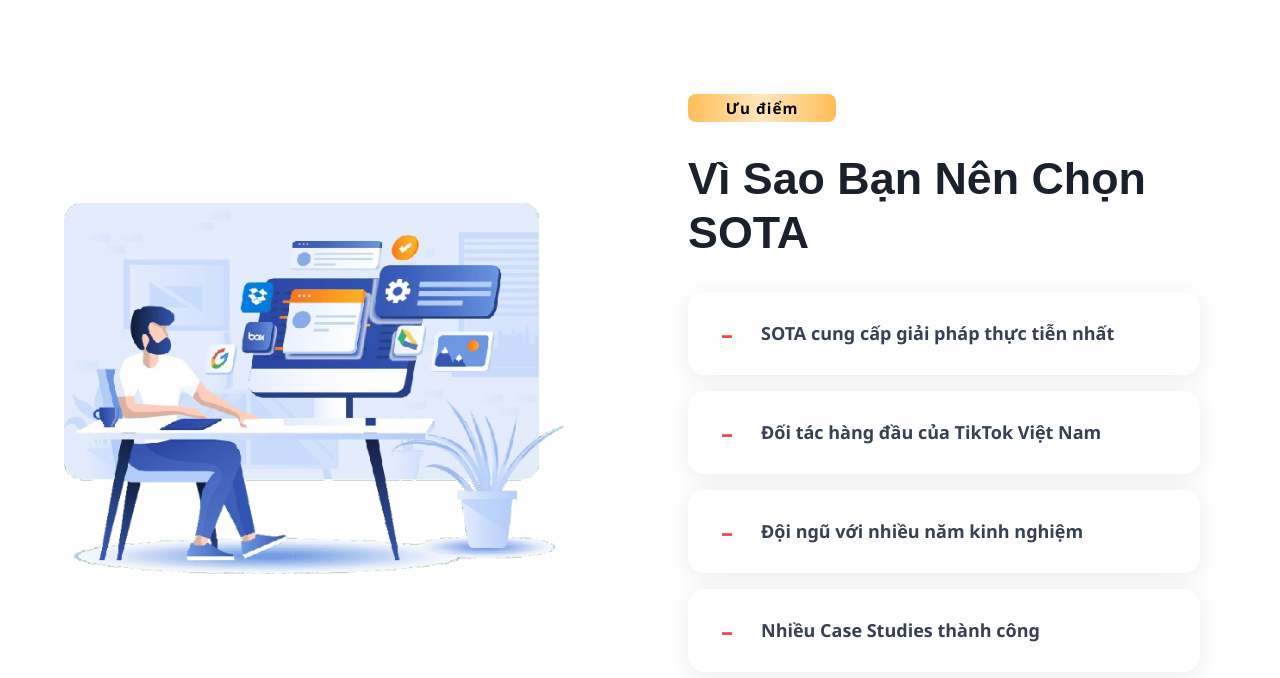
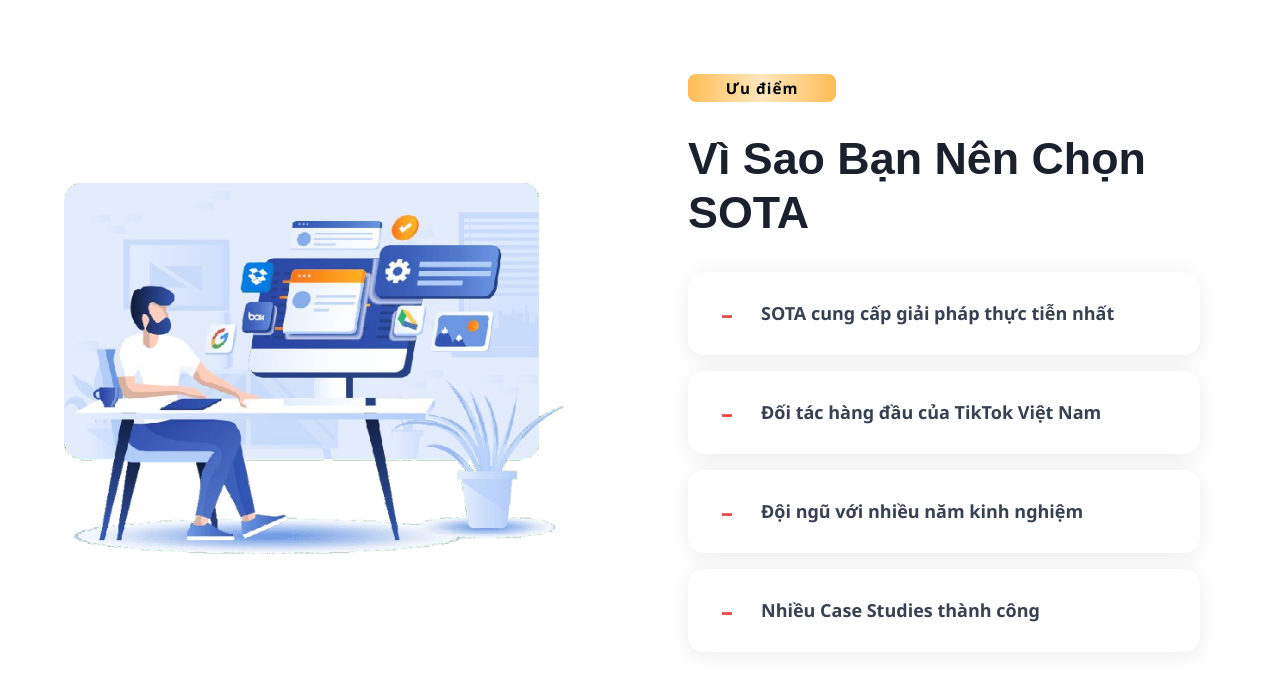
Before and after one commit to kietna2711/Tiktok, a plain HTML site: page index.html in a window 1280 px wide. Shown: the part 802-1480 px from the top of the page. Drawn offline with nearby package versions, Linux system fonts and the light colour scheme; animation ran at ten frames a second; files whose address does not match are found by name.

Commit message:
Update style.css

```diff
--- a/style.css
+++ b/style.css
@@ -7,7 +7,7 @@
             font-family: 'Segoe UI', Arial, sans-serif;
         }
         section{
-            padding: 80px 0px
+            padding: 60px 0px
         }
 
         h2 {
```
